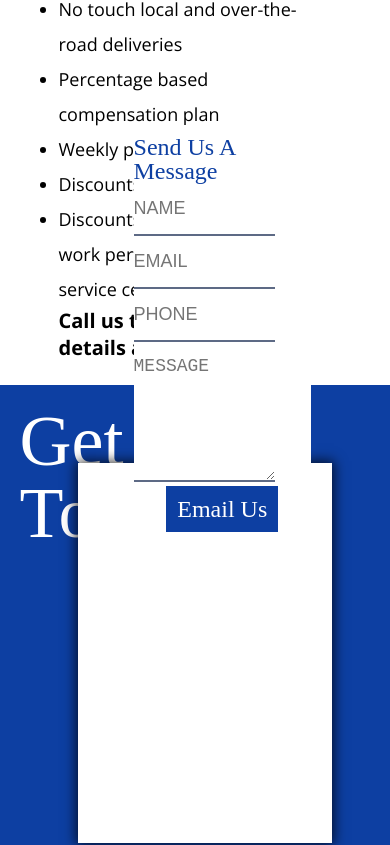
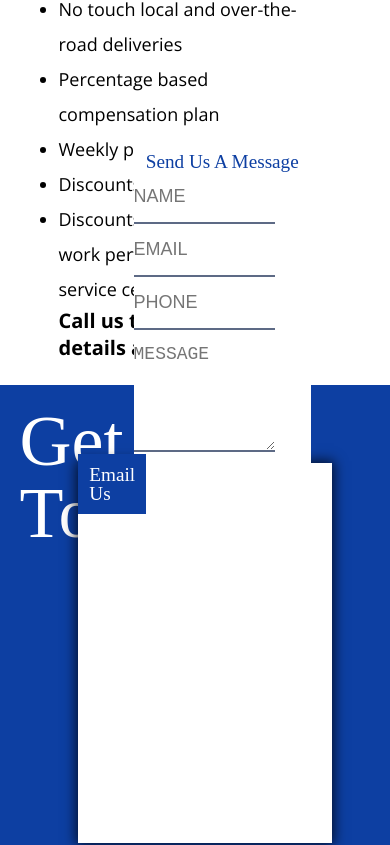
Before and after one commit to XavierCarpenter/qlstransport, a React (Create React App) app: page / in a window 390 px wide. Shown: the part 2439-3284 px from the top of the page. Built offline with nearby package versions, Linux system fonts and the light colour scheme.

Commit message:
fixed positioning

```diff
--- a/src/App.css
+++ b/src/App.css
@@ -200,6 +200,7 @@ box-shadow: 0px 0px 12px 2px rgba(0,0,0,0.75);
   flex-direction: column;
   align-items: center;
   padding: 10px 0;
+  font-size: .8em;
   /* margin: 0 0 0 35%; */
 }
 .name-box{
@@ -308,6 +309,9 @@ grid-row: 2;
   grid-column: 1/3;
   grid-row: 3;
 } */
+form{
+  font-size: 12px;
+}
 input[type="text"], input[type="email"], textarea{
   width: 80%;
   background: transparent;
@@ -338,7 +342,7 @@ button[type="submit"]{
   color: white;
   background: #0D3FA2;
   border: 1px solid #0D3FA2;
-  margin: 0 0 0 0;
+  margin: 0 200px 0 -20px;
   padding: 10px;
 }
 
@@ -462,7 +466,8 @@ margin: auto;
 }
 .contact {
   height: 100vh;
-  background: red;
+  background: #0D3FA2;
+
 
 }
 .info-wrapper {
@@ -497,6 +502,8 @@ box-shadow: 0px 0px 12px 2px rgba(0,0,0,0.75);
   text-align: center;
   width: 100%;
   margin: 130% 0 0 0;
+  color: black;
+
 }
 
 }
--- a/src/App.js
+++ b/src/App.js
@@ -197,7 +197,7 @@ ${this.state.name}
               <input type="text" name="phone" required placeholder="Phone" onChange={e => this.setState(
                 { phone: e.target.value }
               )} />
-              <textarea name="message" rows="6" placeholder="Message" onChange={e => this.setState(
+              <textarea name="message" rows="5" placeholder="Message" onChange={e => this.setState(
                 { message: e.target.value }
               )} />
 
```
